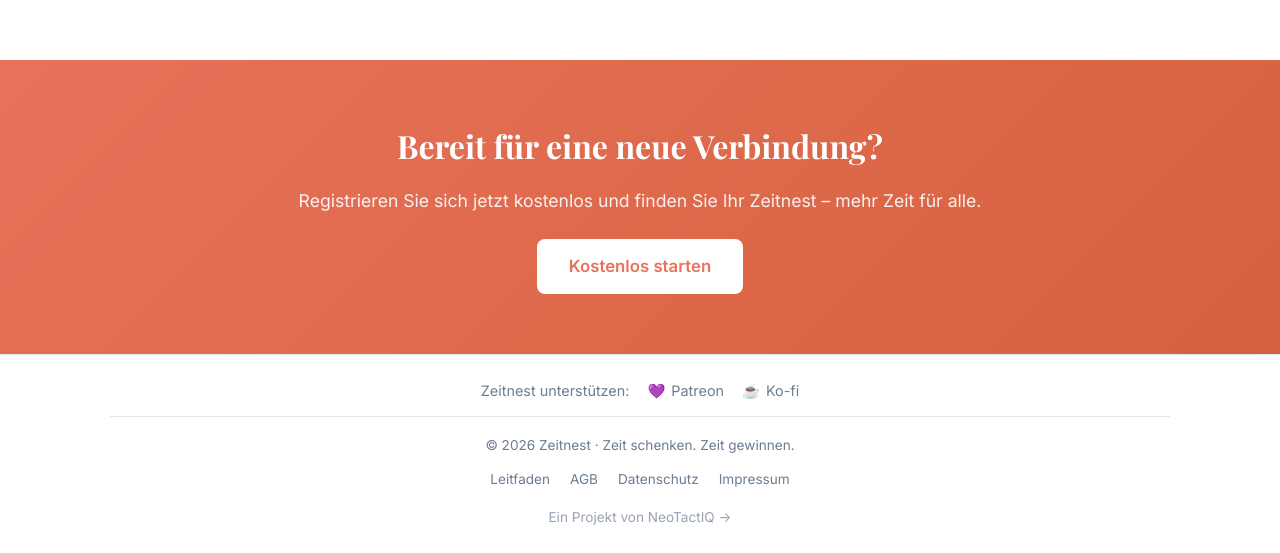
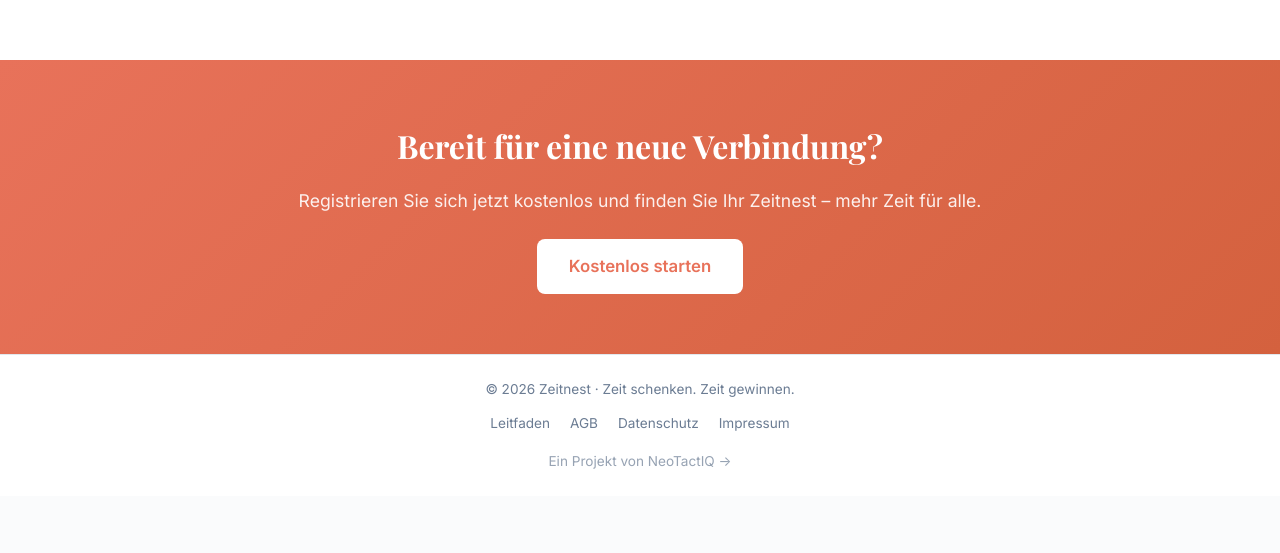
Before and after one commit to rwkaspar/zeitnest, a React (Vite) app in the folder frontend/: page / in a window 1280 px wide. Shown: the part 5296-5849 px from the top of the page. After the commit the page ends 5792 px from the top, so only its background shows below. Built offline with nearby package versions, Linux system fonts and the light colour scheme; the HTML template or start-up script is replaced by a standard one.

Commit message:
fix(footer): remove Patreon/Ko-fi support row (non-profit framing)

```diff
--- a/frontend/src/components/Footer.jsx
+++ b/frontend/src/components/Footer.jsx
@@ -11,11 +11,9 @@
 
 const STRINGS = {
   de: {
-    supportTitle: 'Zeitnest unterstützen:',
     madeBy: 'Ein Projekt von NeoTactIQ →',
   },
   en: {
-    supportTitle: 'Support Zeitnest:',
     madeBy: 'A project by NeoTactIQ →',
   },
 };
@@ -27,25 +25,6 @@
   return (
     <footer className="footer">
       <div className="container">
-        <div className="footer-support">
-          <span className="footer-support-title">{t.supportTitle}</span>
-          <a
-            href="https://patreon.com/neotactiq"
-            target="_blank"
-            rel="noopener noreferrer"
-            className="footer-support-link"
-          >
-            <span aria-hidden="true">💜</span> Patreon
-          </a>
-          <a
-            href="https://ko-fi.com/neotactiq"
-            target="_blank"
-            rel="noopener noreferrer"
-            className="footer-support-link"
-          >
-            <span aria-hidden="true">☕</span> Ko-fi
-          </a>
-        </div>
 
         <p>&copy; 2026 Zeitnest &middot; Zeit schenken. Zeit gewinnen.</p>
         <div className="footer-links">
```
